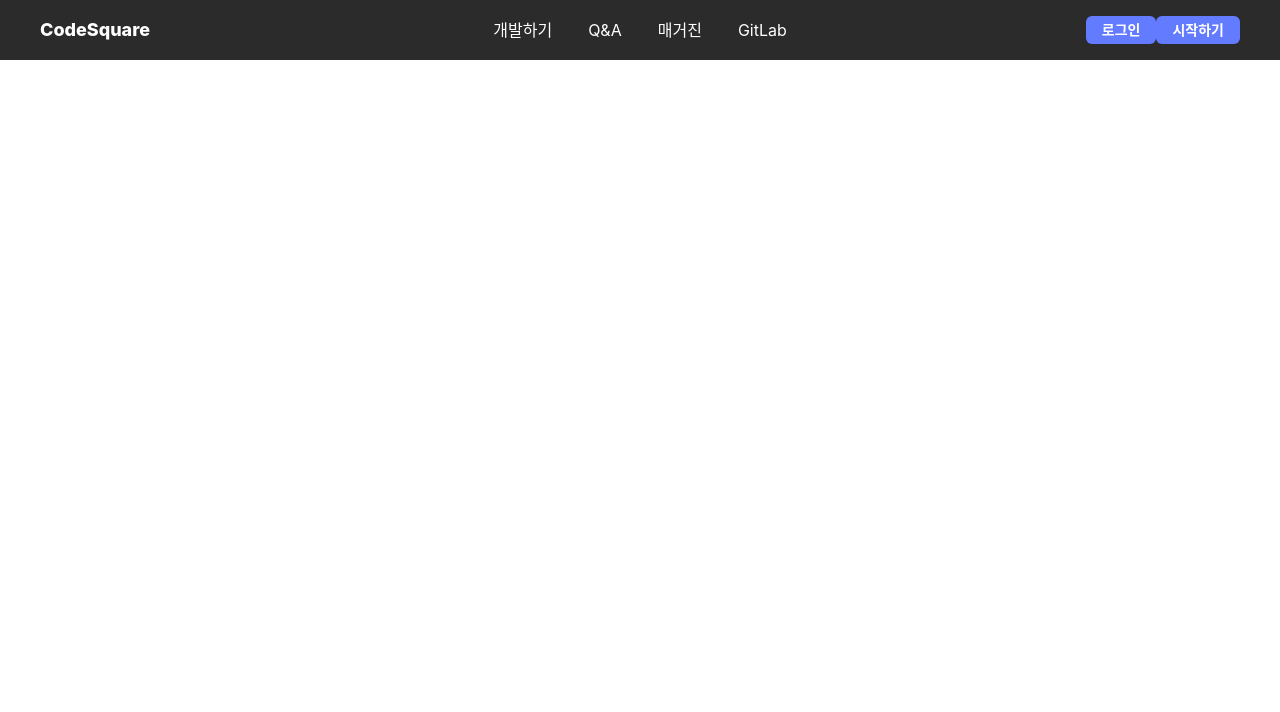
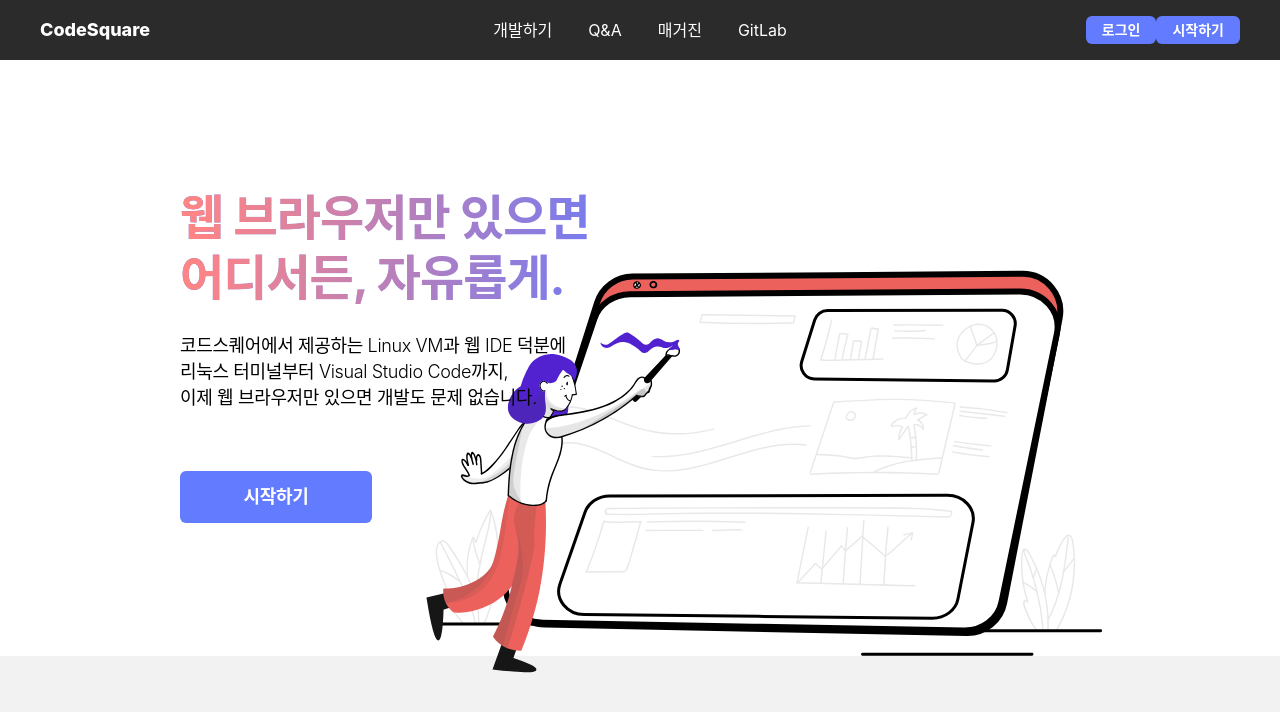
Before and after one commit to osamhack2020/WEB_CodeSquare_AmongUs, a React (Create React App) app in the folder frontend/: page /vm in a window 1280 px wide. Shown: the top 712 px of the page. Built offline with nearby package versions, Linux system fonts and the light colour scheme.

Commit message:
VM 메인 페이지 구현
 - 상단 Header `개발하기` 버튼에 vm 링크 추가
 - MainContainer -> HomeContainer 이름 변경
 - 배경 이미지 (pixeltrue-web-design-1.svg) 추가

```diff
--- a/frontend/src/App.tsx
+++ b/frontend/src/App.tsx
@@ -5,9 +5,10 @@ import { Route } from "react-router-dom";
 import { Header } from "./components/base/Header";
 import { LoginContainer } from "./containers/auth/LoginContainer";
 import { RegisterContainer } from "./containers/auth/RegisterContainer";
-import { MainContainer } from "./containers/MainContainer";
+import { HomeContainer } from "./containers/HomeContainer";
 import { ProfileContainer } from "./containers/profile/ProfileContainer";
 import { QnaHomeContainer } from "./containers/qna/QnaHomeContainer";
+import { VmHomeContainer } from "./containers/vm/VmHomeContainer";
 import { RootState } from "./modules";
 
 const App: React.FC = () => {
@@ -27,7 +28,10 @@ const App: React.FC = () => {
         `}
       >
         <Route exact path="/">
-          {user ? <ProfileContainer /> : <MainContainer />}
+          {user ? <ProfileContainer /> : <HomeContainer />}
+        </Route>
+        <Route path="/vm">
+          <VmHomeContainer />
         </Route>
         <Route path="/qna">
           <QnaHomeContainer
--- a/frontend/src/components/base/Header.tsx
+++ b/frontend/src/components/base/Header.tsx
@@ -74,7 +74,9 @@ export const Header: React.FC = ({ ...props }) => {
               }
             `}
           >
-            <div>개발하기</div>
+            <div>
+              <WrapperLink to="vm">개발하기</WrapperLink>
+            </div>
             <div>Q&A</div>
             <div>매거진</div>
             <div>GitLab</div>
--- a/frontend/src/containers/MainContainer.tsx
+++ b/frontend/src/containers/HomeContainer.tsx
@@ -4,7 +4,7 @@ import { useCallback } from "react";
 import { useHistory } from "react-router-dom";
 import { Button } from "../components/common/Button";
 
-export const MainContainer: React.FC = () => {
+export const HomeContainer: React.FC = () => {
   const history = useHistory();
   const onClick = useCallback(() => {
     history.push("/register");
@@ -25,7 +25,7 @@ export const MainContainer: React.FC = () => {
 
           background: url(clip-programming.png);
           background-repeat: no-repeat;
-          background-position: 441px 120px;
+          background-position: right bottom;
           background-size: 1041px 694px;
         `}
       >
--- /dev/null
+++ b/frontend/src/containers/vm/VmHomeContainer.tsx
@@ -0,0 +1,115 @@
+/** @jsx jsx */
+import { css, jsx } from "@emotion/core";
+import { useCallback } from "react";
+import { Button } from "../../components/common/Button";
+import { ReactComponent as Background } from "./pixeltrue-web-design-1.svg";
+
+export const VmHomeContainer: React.FC = () => {
+  const onClick = useCallback(() => {}, []);
+  return (
+    <div
+      css={css`
+        height: 100%;
+      `}
+    >
+      <div
+        css={css`
+          height: 100%;
+          padding-left: 180px;
+          padding-top: 128px;
+          display: flex;
+          flex-direction: column;
+        `}
+      >
+        <div
+          css={css`
+            position: absolute;
+            bottom: 56px;
+            right: 128px;
+            z-index: 1;
+          `}
+        >
+          <Background />
+        </div>
+        <div
+          css={css`
+            font-size: 48px;
+            font-style: normal;
+            font-weight: 700;
+            line-height: 60px;
+            letter-spacing: -0.02em;
+            text-align: left;
+            width: 480px;
+            z-index: 2;
+
+            background: linear-gradient(
+                97.27deg,
+                #ff8484 4.54%,
+                rgba(255, 255, 255, 0) 97.19%
+              ),
+              linear-gradient(0deg, #627bff, #627bff);
+            background-clip: text;
+            -webkit-background-clip: text;
+            -webkit-text-fill-color: transparent;
+          `}
+        >
+          웹 브라우저만 있으면
+          <br />
+          어디서든, 자유롭게.
+        </div>
+        <div
+          css={css`
+            font-size: 18px;
+            font-style: normal;
+            font-weight: 300;
+            line-height: 26px;
+            letter-spacing: -0.02em;
+            text-align: left;
+            z-index: 2;
+
+            padding-top: 25px;
+          `}
+        >
+          코드스퀘어에서 제공하는 Linux VM과 웹 IDE 덕분에
+          <br />
+          리눅스 터미널부터 Visual Studio Code까지,
+          <br />
+          이제 웹 브라우저만 있으면 개발도 문제 없습니다.
+        </div>
+        <Button
+          onClick={onClick}
+          css={css`
+            width: 192px;
+            height: 52px;
+            margin-top: 60px;
+            z-index: 2;
+          `}
+        >
+          <div
+            css={css`
+              font-size: 18px;
+              font-style: normal;
+              font-weight: 700;
+              line-height: 26px;
+              letter-spacing: -0.02em;
+              text-align: left;
+            `}
+          >
+            시작하기
+          </div>
+        </Button>
+      </div>
+      <div
+        css={css`
+          height: 120px;
+          background: #f2f2f2;
+          position: absolute;
+          width: 100%;
+          bottom: 0;
+          z-index: -1;
+          height: 144px;
+        `}
+      />
+    </div>
+  );
+};
```
Also changed, not shown: frontend/src/containers/vm/pixeltrue-web-design-1.svg (added).
